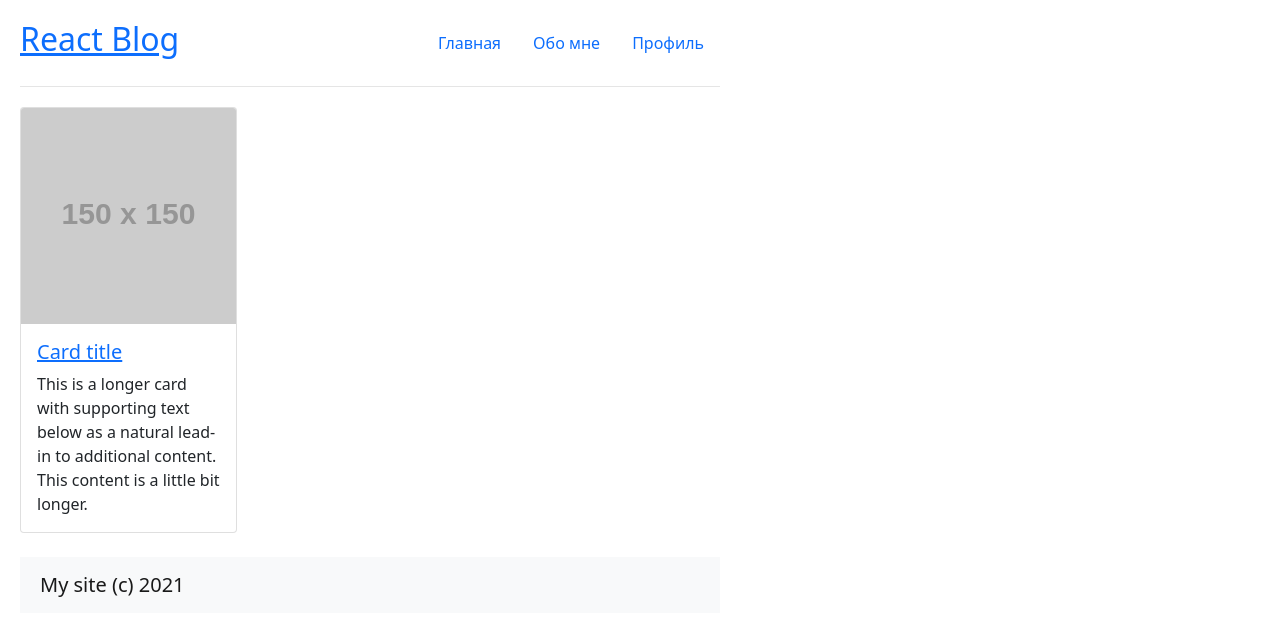
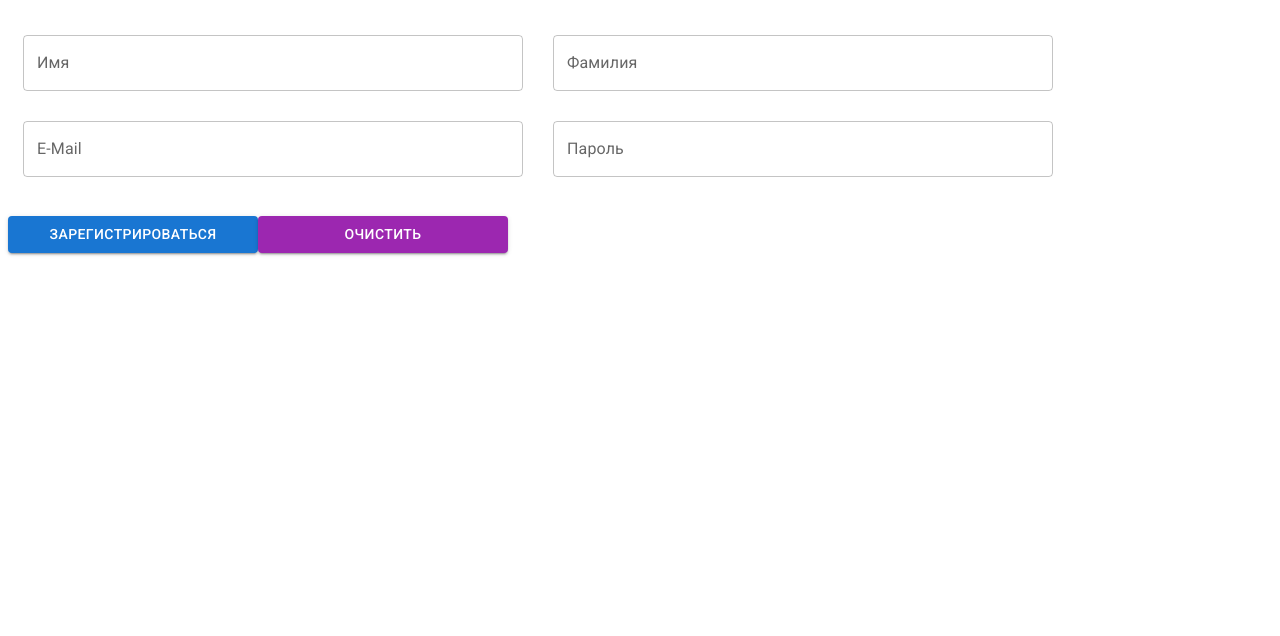
Before and after one commit to BRAUZER06/home-work-1, a React (Create React App) app: page / in a window 1280 px wide. Shown: the top 636 px of the page. Built offline with nearby package versions, Linux system fonts and the light colour scheme.

Commit message:
сделал урок номер 7 добавил очистку поля через reset

```diff
--- a/public/index.html
+++ b/public/index.html
@@ -3,6 +3,14 @@
   <head>
     <meta charset="utf-8" />
     <link rel="icon" href="%PUBLIC_URL%/favicon.ico" />
+    <link
+  rel="stylesheet"
+  href="https://fonts.googleapis.com/icon?family=Material+Icons"
+/>
+<link
+  rel="stylesheet"
+  href="https://fonts.googleapis.com/css?family=Roboto:300,400,500,700&display=swap"
+/>
     <meta name="viewport" content="width=device-width, initial-scale=1" />
     <meta name="theme-color" content="#000000" />
     <meta
@@ -28,7 +36,7 @@
   </head>
   <body>
     <noscript>You need to enable JavaScript to run this app.</noscript>
-    <div style="width: 700px;" id="root"></div>
+    <div id="root"></div>
     <!--
       This HTML file is a template.
       If you open it directly in the browser, you will see an empty page.
--- a/src/index.js
+++ b/src/index.js
@@ -2,15 +2,19 @@ import React from "react";
 import { StrictMode } from "react";
 import ReactDOM from "react-dom";
 
-import App from "./tutorial-6/App";
-import './index.css'
-import 'bootstrap'
+import { BrowserRouter as Router } from "react-router-dom";
+
+import App from "./tutorial-7/App";
+import "./index.css";
+import "bootstrap";
 import "bootstrap/dist/css/bootstrap.min.css";
 
 const rootElement = document.getElementById("root");
 ReactDOM.render(
   <StrictMode>
-    <App />
+    <Router>
+      <App />
+    </Router>
   </StrictMode>,
   rootElement
 );
--- /dev/null
+++ b/src/tutorial-7/App.jsx
@@ -0,0 +1,65 @@
+import React from "react";
+import TextField from "@mui/material/TextField";
+import Button from "@mui/material/Button";
+import { useForm } from "react-hook-form";
+
+import "./App.scss";
+const App = () => {
+  const {
+    register,
+    handleSubmit,
+    reset,
+    watch,
+    formState: { errors },
+  } = useForm();
+  const onSubmit = (data) => {console.log(data)}
+
+
+  return (
+    <div className="App">
+      <form onSubmit={handleSubmit(onSubmit)}>
+        <div className="row">
+          <TextField
+            {...register("firstName")}
+            name="firstName"
+            label="Имя"
+            fullWidth
+          />
+          <TextField
+            {...register("lastName")}
+            name="lastName"
+            label="Фамилия"
+            fullWidth
+          />
+        </div>
+        <div className="row">
+          <TextField
+            {...register("email")}
+            name="email"
+            label="E-Mail"
+            fullWidth
+          />
+          <TextField
+            {...register("password")}
+            name="password"
+            label="Пароль"
+            type="password"
+            fullWidth
+          />
+        </div>
+        <br />
+        <div className="row">
+          <Button type="submit" variant="contained" color="primary">
+            Зарегистрироваться
+          </Button>
+          <Button onClick={()=>{reset()}} variant="contained" color="secondary">
+            Очистить
+          </Button>
+        </div>
+      </form>
+      </div>
+
+  );
+};
+
+export default App;
--- /dev/null
+++ b/src/tutorial-7/App.scss
@@ -0,0 +1,19 @@
+.App{
+  margin: 40px;
+  margin: 0 auto;
+}
+.row{
+  display: flex;
+
+  .MuiButton-root{
+
+    width: 250px;
+
+
+
+  }
+}
+.MuiFormControl-root{
+  width: 500px !important;
+    margin: 15px 15px !important;
+  }
```
Also changed, not shown: package.json (+6 -2 lines), 1 other file (tests, documents, lock files or other folders).
